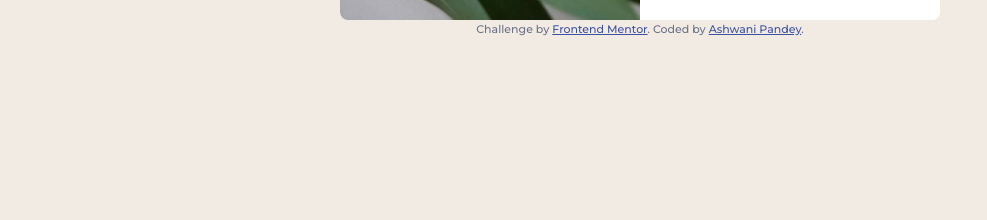
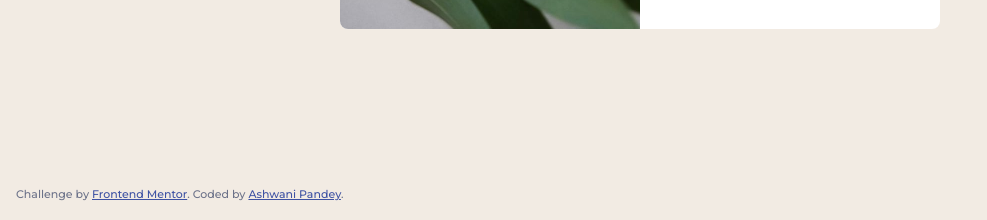
Before and after one commit to ashwanipydev/product-preview-card-component-main, a plain HTML site: page index.html in a window 1280 px wide. Shown: the part 612-832 px from the top of the page, without its empty margins (0-987 px from the left). Drawn offline with Linux system fonts and the light colour scheme.

Commit message:
Update style.css
attribution class fix in bottom

```diff
--- a/css/style.css
+++ b/css/style.css
@@ -75,7 +75,7 @@ body{
     height: 100vh;
     place-content: center;
     margin: 1rem;
-
+    position:relative;
 }
 
 
@@ -158,3 +158,8 @@ body{
     font-family: var(--ff-heading);
     color: var(--clr-primary-400);
 }
+
+.attribution{
+    position:absolute;
+    bottom: 0;
+}
```
